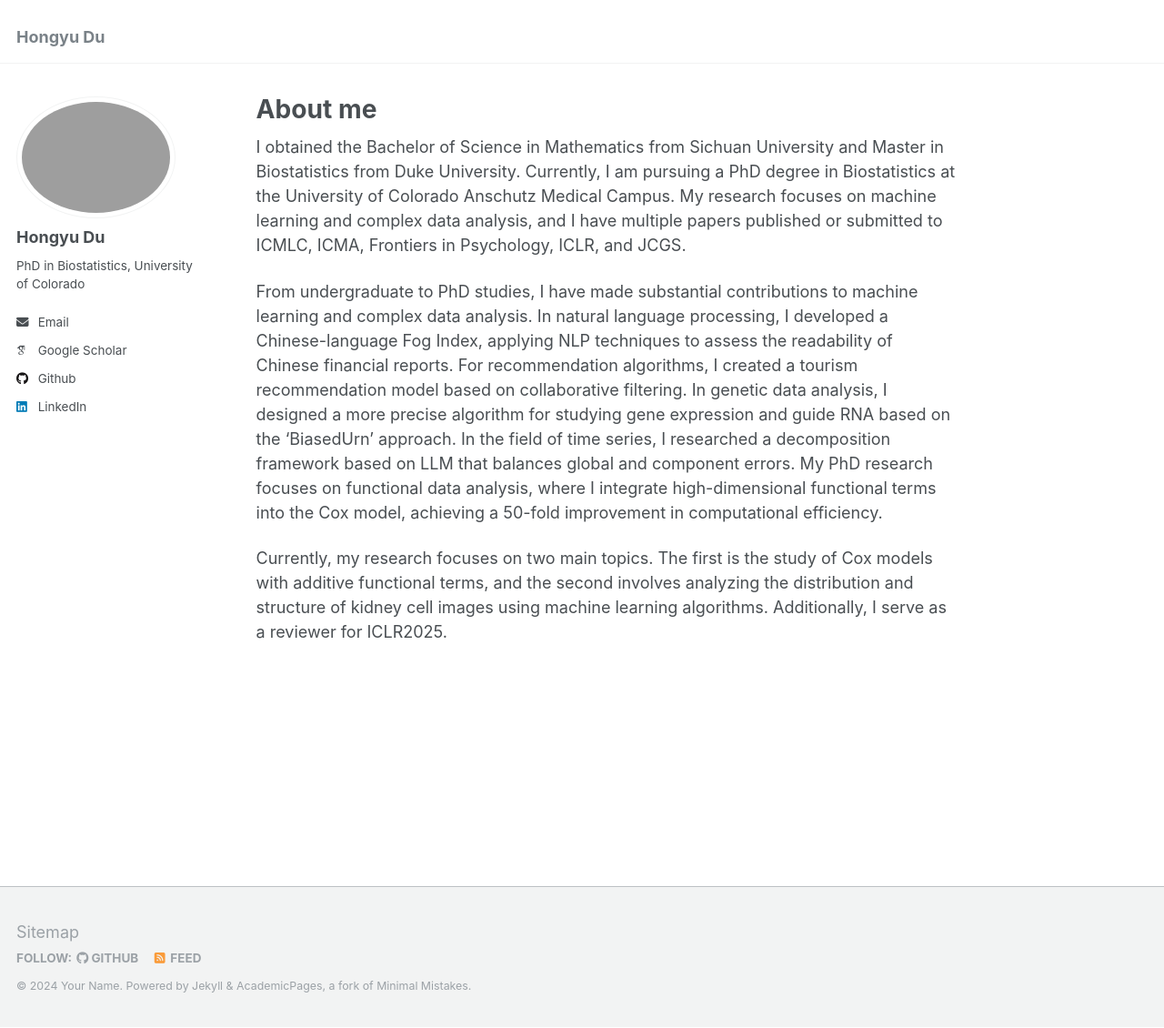
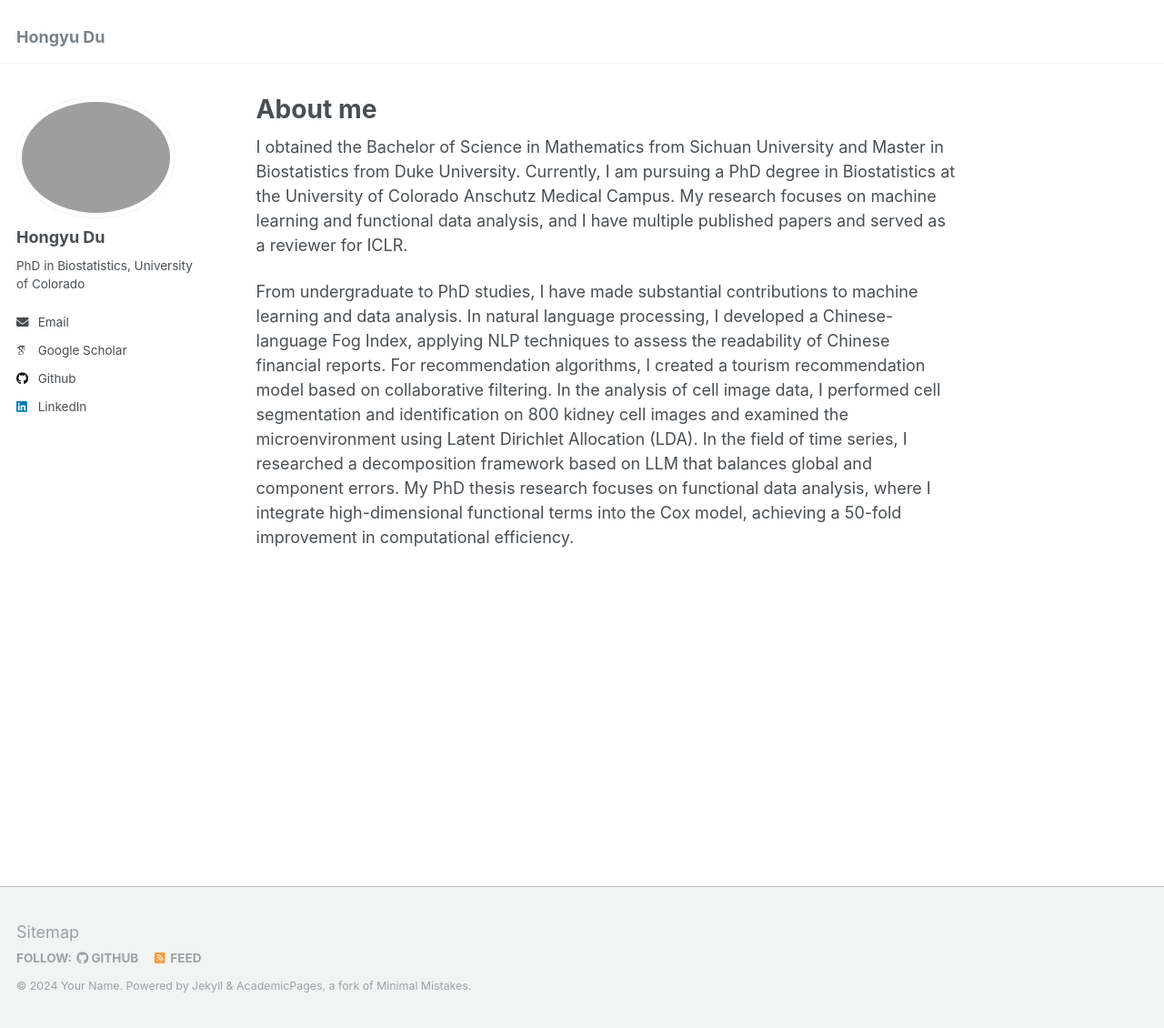
Before and after one commit to HongyuDu2/hongyu.github.io, a Jekyll site: the page built from _pages/about.md, in a window 1280 px wide and 1130 px high. Shown: the whole window at 91% size. Built offline with Jekyll 4.4.1, drawn with Linux system fonts in a browser that asks for light colours; some web fonts are replaced.

Commit message:
Update about.md

```diff
--- a/_pages/about.md
+++ b/_pages/about.md
@@ -8,8 +8,6 @@ redirect_from:
 ---
 
 
-I obtained the Bachelor of Science in Mathematics from Sichuan University and Master in Biostatistics from Duke University. Currently, I am pursuing a PhD degree in Biostatistics at the University of Colorado Anschutz Medical Campus. My research focuses on machine learning and complex data analysis, and I have multiple papers published or submitted to ICMLC, ICMA, Frontiers in Psychology, ICLR, and JCGS.
+I obtained the Bachelor of Science in Mathematics from Sichuan University and Master in Biostatistics from Duke University. Currently, I am pursuing a PhD degree in Biostatistics at the University of Colorado Anschutz Medical Campus. My research focuses on machine learning and functional data analysis, and I have multiple published papers and served as a reviewer for ICLR.
 
-From undergraduate to PhD studies, I have made substantial contributions to machine learning and complex data analysis. In natural language processing, I developed a Chinese-language Fog Index, applying NLP techniques to assess the readability of Chinese financial reports. For recommendation algorithms, I created a tourism recommendation model based on collaborative filtering. In genetic data analysis, I designed a more precise algorithm for studying gene expression and guide RNA based on the 'BiasedUrn' approach. In the field of time series, I researched a decomposition framework based on LLM that balances global and component errors. My PhD research focuses on functional data analysis, where I integrate high-dimensional functional terms into the Cox model, achieving a 50-fold improvement in computational efficiency.
-
-Currently, my research focuses on two main topics. The first is the study of Cox models with additive functional terms, and the second involves analyzing the distribution and structure of kidney cell images using machine learning algorithms. Additionally, I serve as a reviewer for ICLR2025.
+From undergraduate to PhD studies, I have made substantial contributions to machine learning and data analysis. In natural language processing, I developed a Chinese-language Fog Index, applying NLP techniques to assess the readability of Chinese financial reports. For recommendation algorithms, I created a tourism recommendation model based on collaborative filtering. In the analysis of cell image data, I performed cell segmentation and identification on 800 kidney cell images and examined the microenvironment using Latent Dirichlet Allocation (LDA). In the field of time series, I researched a decomposition framework based on LLM that balances global and component errors. My PhD thesis research focuses on functional data analysis, where I integrate high-dimensional functional terms into the Cox model, achieving a 50-fold improvement in computational efficiency.
```
